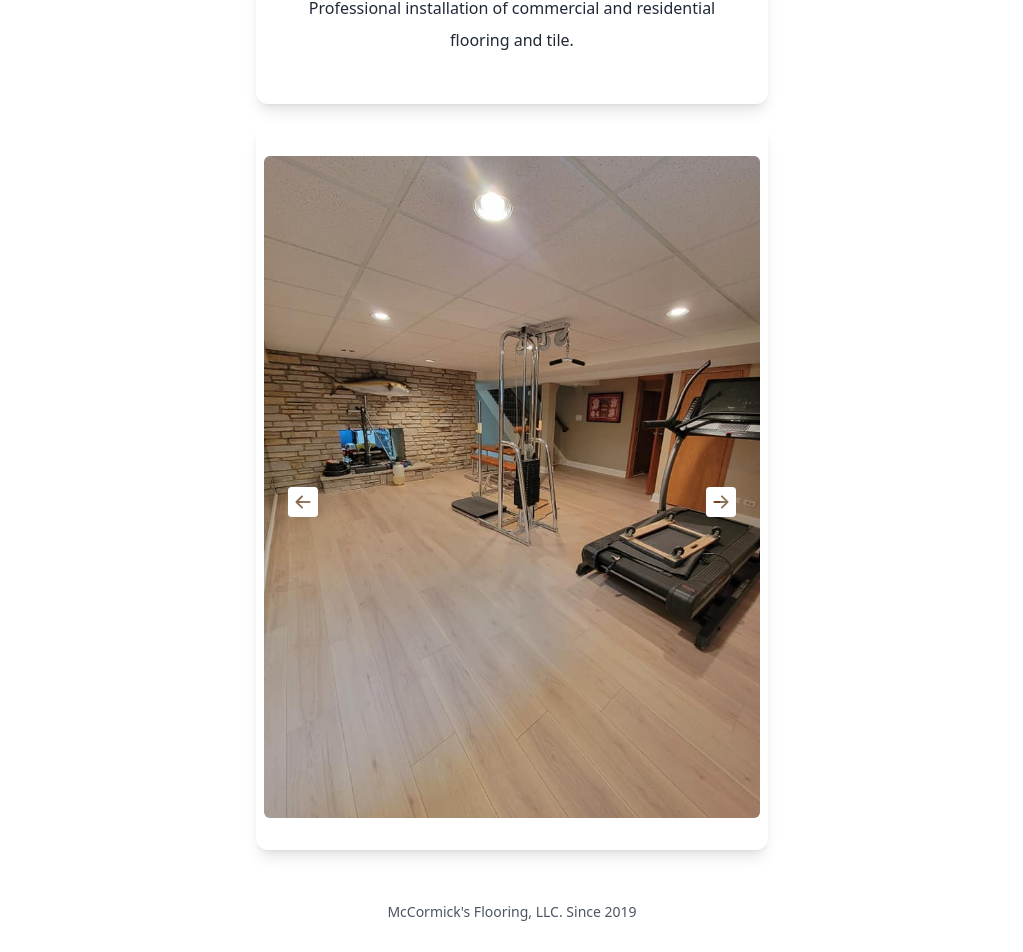
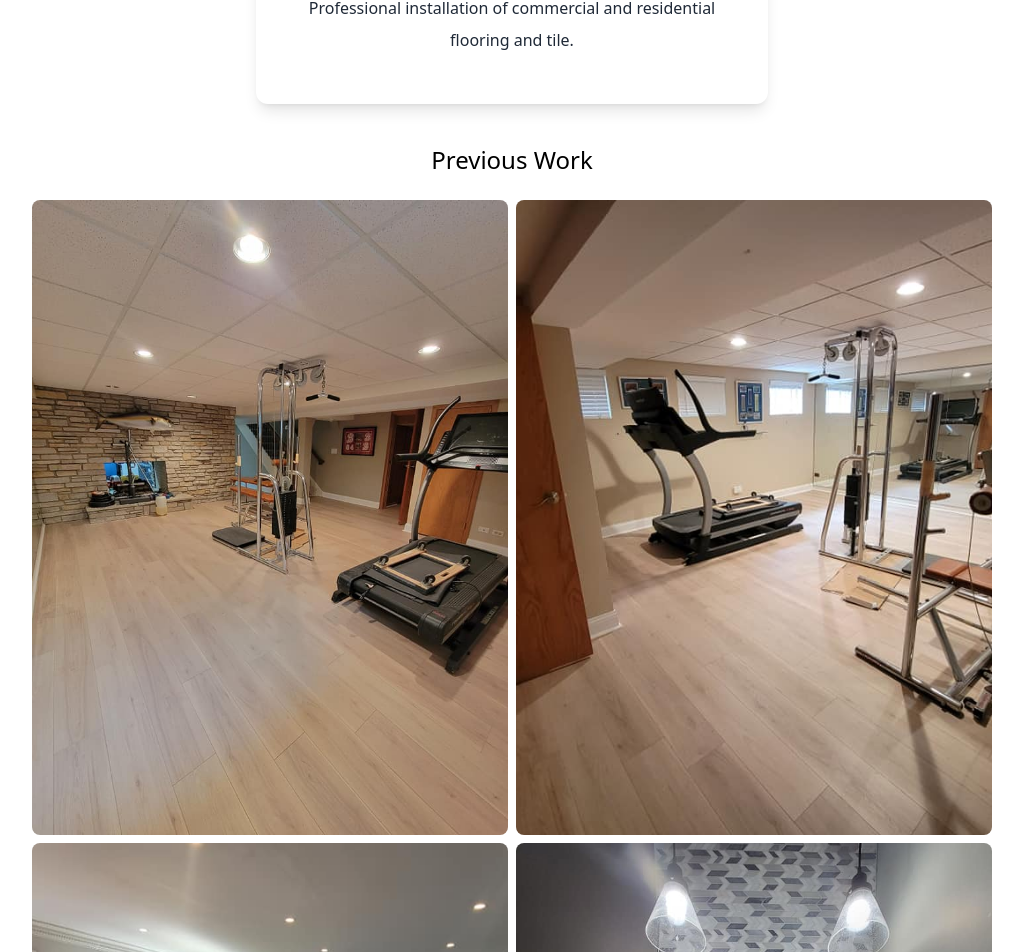
Before and after one commit to jakedusing/McCormicksFlooring, a Next.js app: page / in a window 1280 px wide. Shown: the part 1239-2191 px from the top of the page, without its empty margins (128-1151 px from the left). Built offline with nearby package versions, Linux system fonts and the light colour scheme.

Commit message:
add work images

```diff
--- a/pages/components/ExampleWork.js
+++ /dev/null
@@ -1,69 +0,0 @@
-import React, { useState, useEffect } from "react";
-import Image from "next/image";
-import { BsArrowLeftSquareFill, BsArrowRightSquareFill } from "react-icons/bs";
-import Flooring from "../../public/flooring.jpg";
-import Flooring1 from "../../public/flooring1.jpg";
-import Flooring2 from "../../public/flooring2.jpg";
-import Tilewall from "../../public/tilewall.jpg";
-import Tilewall1 from "../../public/tilewall1.jpg";
-import TileLaundry from "../../public/tilelaundry.jpg";
-import TileLaundry1 from "../../public/tilelaundry1.jpg";
-import TileBath from "../../public/tilebath.jpg";
-import TileBath1 from "../../public/tilebath1.jpg";
-import TileBathWall from "../../public/tilebathwall.jpg";
-import TileBathWall1 from "../../public/tilebathwall1.jpg";
-
-const sliderData = [
-  { url: Flooring },
-  { url: Flooring1 },
-  { url: Flooring2 },
-  { url: Tilewall },
-  { url: Tilewall1 },
-  { url: TileLaundry },
-  { url: TileLaundry1 },
-  { url: TileBath },
-  { url: TileBath1 },
-  { url: TileBathWall },
-  { url: TileBathWall1 },
-];
-
-const Carousel = () => {
-  const [slide, setSlide] = useState(0);
-  const length = sliderData.length;
-
-  const prevSlide = () => {
-    setSlide((slide + length - 1) % length);
-  };
-  const nextSlide = () => {
-    setSlide((slide + 1) % length);
-  };
-
-  return (
-    <div className="mx-auto my-5 px-2 py-8 relative flex rounded-xl shadow-lg justify-center items-center max-w-lg">
-      <BsArrowLeftSquareFill
-        onClick={prevSlide}
-        className="absolute top-[50%] text-3xl text-white cursor-pointer left-8"
-      />
-      <BsArrowRightSquareFill
-        onClick={nextSlide}
-        className="absolute top-[50%] text-3xl text-white cursor-pointer right-8"
-      />
-      {sliderData.map((pic, index) => {
-        return (
-          <div
-            key={index}
-            className={index === slide ? "block" : "hidden"} //use "block" to show, "hidden" to hide
-          >
-            <Image
-              className="w-full h-full object-cover rounded-md transition"
-              src={pic.url}
-              alt={`Slide ${index}`}
-            />
-          </div>
-        );
-      })}
-    </div>
-  );
-};
-
-export default Carousel;
--- /dev/null
+++ b/pages/components/WorkImages.js
@@ -0,0 +1,50 @@
+import Image from "next/image";
+import Flooring from "../../public/flooring.jpg";
+import Flooring1 from "../../public/flooring1.jpg";
+import Flooring2 from "../../public/flooring2.jpg";
+import Tilewall from "../../public/tilewall.jpg";
+import Tilewall1 from "../../public/tilewall1.jpg";
+import Tilewall2 from "../../public/tilewall2.jpg";
+import TileLaundry from "../../public/tilelaundry.jpg";
+import TileLaundry1 from "../../public/tilelaundry1.jpg";
+import TileBath from "../../public/tilebath.jpg";
+import TileBath1 from "../../public/tilebath1.jpg";
+import TileBathWall from "../../public/tilebathwall.jpg";
+import TileBathWall1 from "../../public/tilebathwall1.jpg";
+
+const sliderData = [
+  { url: Flooring },
+  { url: Flooring1 },
+  { url: Flooring2 },
+  { url: Tilewall },
+  { url: Tilewall1 },
+  { url: Tilewall2 },
+  { url: TileLaundry },
+  { url: TileLaundry1 },
+  { url: TileBath },
+  { url: TileBath1 },
+  { url: TileBathWall },
+  { url: TileBathWall1 },
+];
+
+const WorkImages = () => {
+  return (
+    <section>
+      <div className="flex flex-col gap-2 py-3 lg:flex-row lg:flex-wrap">
+        {sliderData.map((pic, index) => {
+          return (
+            <div key={index} className="basis-1/3 flex-1">
+              <Image
+                className="w-full h-full object-cover rounded-lg"
+                src={pic.url}
+                alt={`Slide ${index}`}
+              />
+            </div>
+          );
+        })}
+      </div>
+    </section>
+  );
+};
+
+export default WorkImages;
--- a/pages/index.js
+++ b/pages/index.js
@@ -2,7 +2,7 @@ import Head from "next/head";
 import { useState } from "react";
 import { BsFillMoonFill } from "react-icons/bs";
 import { AiFillFacebook, AiFillInstagram } from "react-icons/ai";
-import Carousel from "./components/ExampleWork";
+import WorkImages from "./components/WorkImages";
 import Image from "next/image";
 import mccormickflooring from "../public/mccormickflooring_nobg.png";
 import lvpIcon from "../public/lvp-icon_orig.png";
@@ -29,7 +29,7 @@ export default function Home() {
               </li>
               <li>
                 <a
-                  className="bg-gradient-to-r from-cyan-500 to-teal-200 text-white px-2 py-2 rounded-md ml-8"
+                  className="bg-gradient-to-r from-gray-100 to-gray-500 text-white px-2 py-2 rounded-md ml-8"
                   href="mailto:mccormicksflooring@gmail.com"
                 >
                   Contact
@@ -38,7 +38,7 @@ export default function Home() {
             </ul>
           </nav>
           <div className="text-center p-10">
-            <h2 className="text-5xl py-2 text-teal-600 font-medium dark:text-teal-300 md:text-6xl">
+            <h2 className="text-5xl py-2 text-gray-600 font-medium dark:text-gray-500 md:text-6xl">
               Mike McCormick
             </h2>
             <h3 className="text-2xl py-2 text-black dark:text-white md:text-3xl">
@@ -68,7 +68,7 @@ export default function Home() {
               <AiFillInstagram />
             </a>
           </div>
-          <div className="relative bg-gradient-to-b from-teal-500 rounded-2xl w-80 h-80 mt-10 mx-auto dark:bg-gradient-to-b dark:from-gray-300 dark:to-gray-500">
+          <div className="relative bg-gradient-to-b from-gray-100 to-gray-300 rounded-2xl w-80 h-80 mt-10 mx-auto dark:bg-gradient-to-b dark:from-gray-300 dark:to-gray-500">
             <Image src={mccormickflooring} layout="fill" objectFit="cover" />
           </div>
         </section>
@@ -84,9 +84,14 @@ export default function Home() {
             </p>
           </div>
         </section>
-        <Carousel />
+        <div>
+          <h3 className="flex flex-row justify-center pt-10 pb-3 text-2xl dark:text-gray-300">
+            Previous Work
+          </h3>
+          <WorkImages />
+        </div>
         <footer>
-          <div className="text-sm py-8 flex justify-center text-gray-600 dark:text-gray-300">
+          <div className="text-md text py-8 flex justify-center text-gray-600 dark:text-gray-300">
             McCormick's Flooring, LLC. Since 2019
           </div>
         </footer>
```
Also changed, not shown: public/tilewall2.jpg (added).
